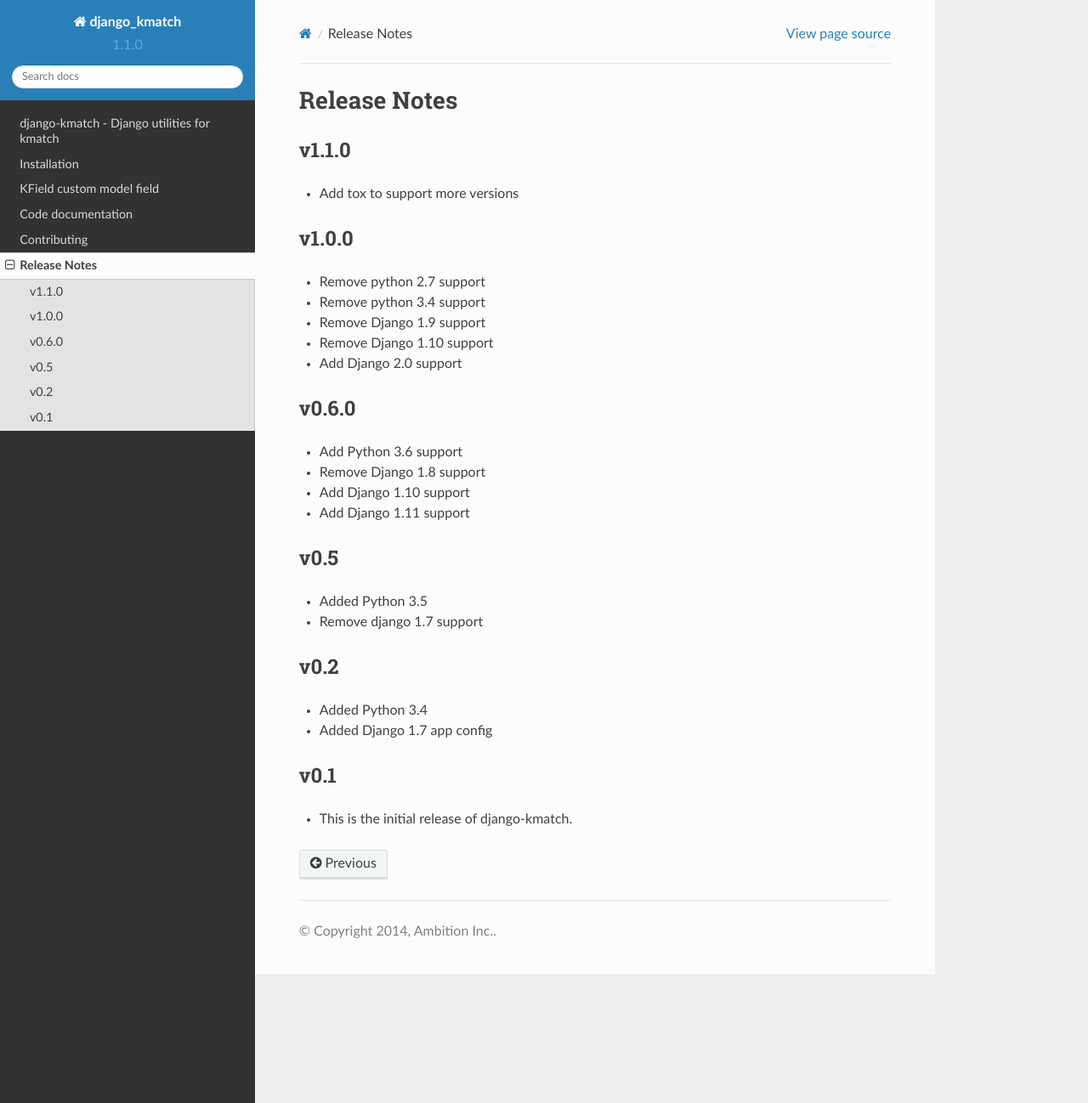
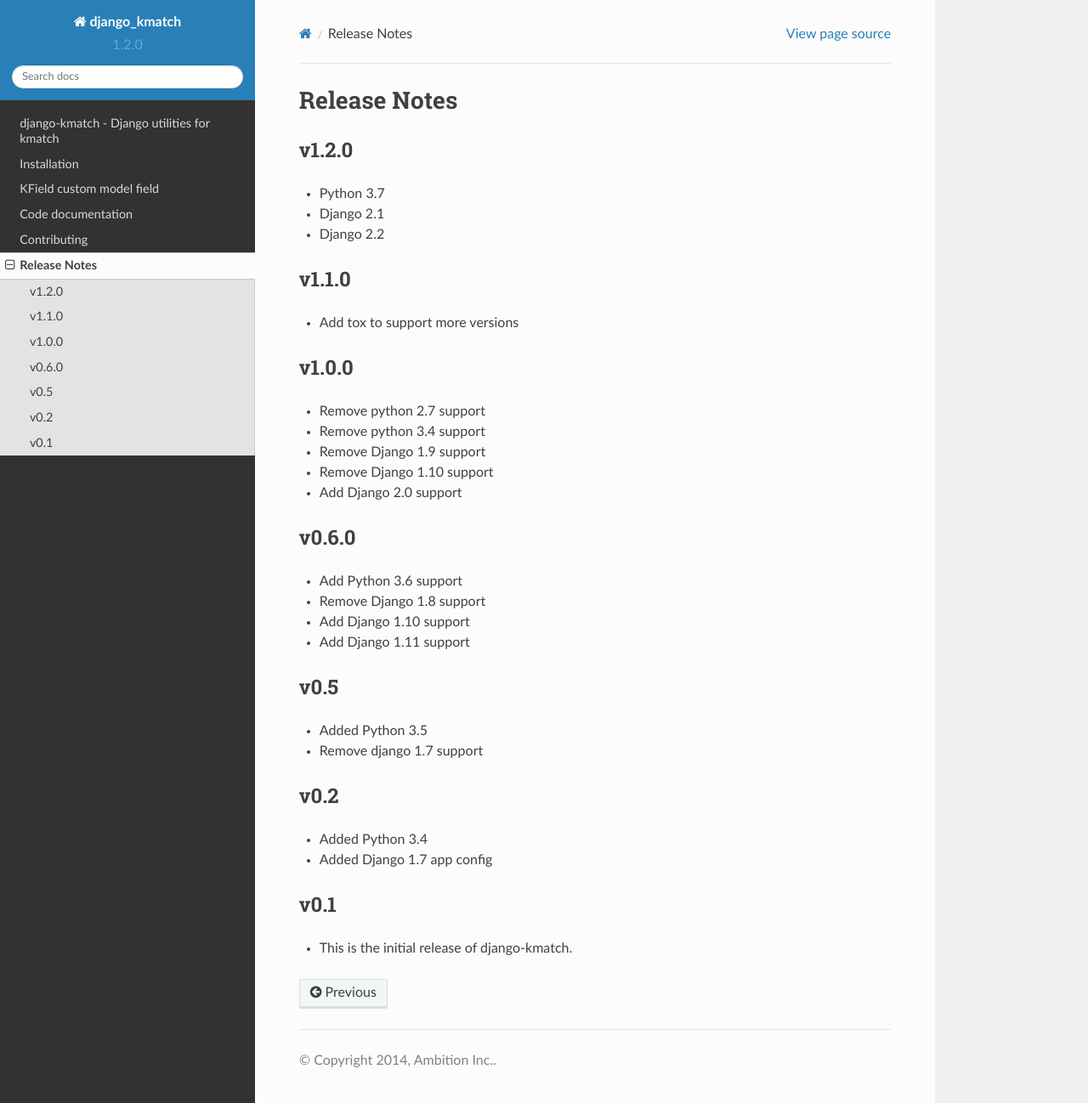
Before and after one commit to ambitioninc/django-kmatch, a Sphinx documentation site: the page built from docs/release_notes.rst, in a window 1280 px wide and 1298 px high. Shown: the whole window at 85% size. Built offline with Sphinx 7.4.7 and the Read the Docs theme 2.0.0, drawn with Linux system fonts in a browser that asks for light colours.

Commit message:
version support

```diff
--- a/django_kmatch/version.py
+++ b/django_kmatch/version.py
@@ -1 +1 @@
-__version__ = '1.1.0'
+__version__ = '1.2.0'
--- a/docs/release_notes.rst
+++ b/docs/release_notes.rst
@@ -1,5 +1,11 @@
 Release Notes
 =============
+
+v1.2.0
+------
+* Python 3.7
+* Django 2.1
+* Django 2.2
 
 v1.1.0
 ------
--- a/setup.py
+++ b/setup.py
@@ -29,10 +29,8 @@
     packages=find_packages(),
     classifiers=[
         'Programming Language :: Python',
-        'Programming Language :: Python :: 2.7',
-        'Programming Language :: Python :: 3.4',
-        'Programming Language :: Python :: 3.5',
         'Programming Language :: Python :: 3.6',
+        'Programming Language :: Python :: 3.7',
         'Intended Audience :: Developers',
         'License :: OSI Approved :: MIT License',
         'Operating System :: OS Independent',
```
Also changed, not shown: .travis.yml, 1 other file.
